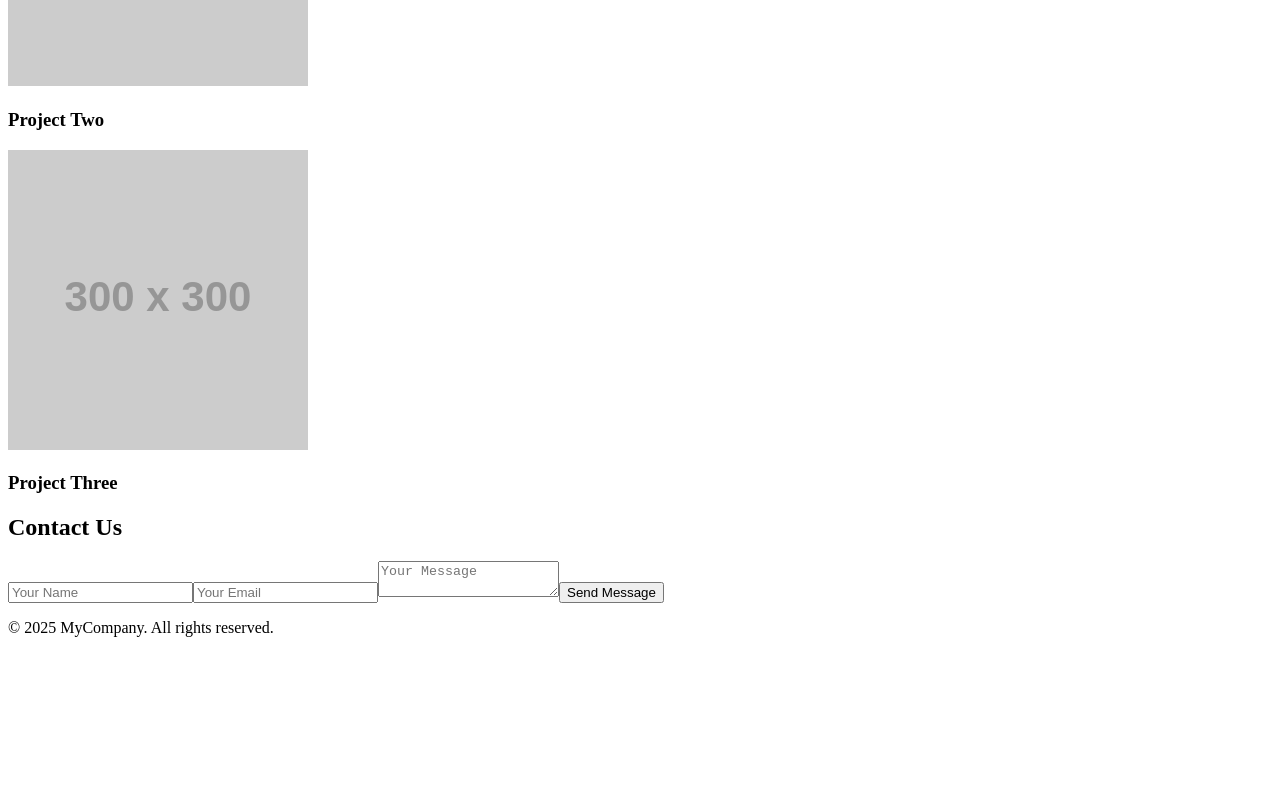
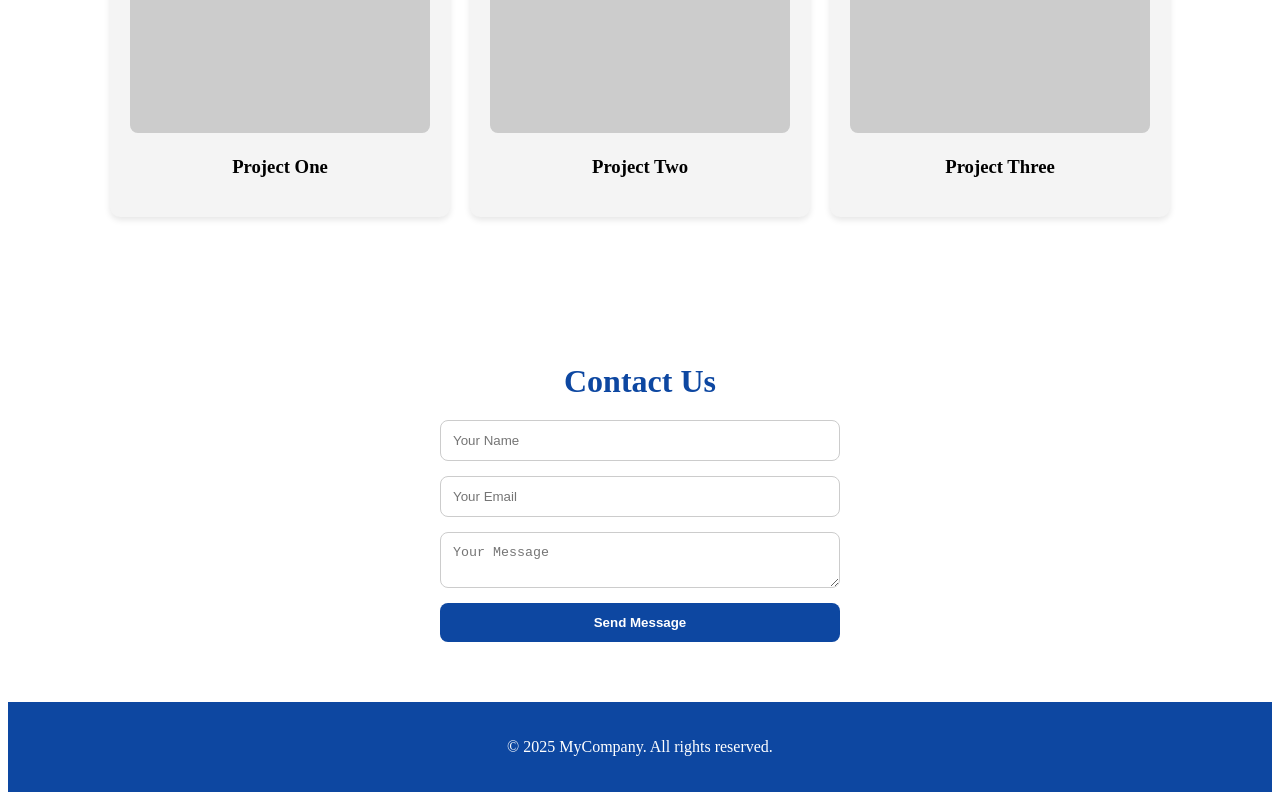
Before and after one commit to SERVANAHQOrg/Servana-portfolio, a React (Vite) app in the folder servana-portfolio/: page / in a window 1280 px wide. Shown: the part 1236-2036 px from the top of the page. Before the commit the page ends 1889 px from the top, so only its background shows below. Built offline with nearby package versions, Linux system fonts and the light colour scheme.

Commit message:
Style all sections

```diff
--- a/servana-portfolio/src/styles/Sections.css
+++ b/servana-portfolio/src/styles/Sections.css
@@ -0,0 +1,76 @@
+.section {
+    padding: 60px 20px;
+    text-align: center;
+}
+
+.section h2 {
+    font-size: 2rem;
+    margin-bottom: 20px;
+    color: #0d47a1;
+}
+
+.section p {
+    max-width: 700px;
+    margin: 0 auto 30px;
+    font-size: 1.1rem;
+    line-height: 1.6;
+    color: #333;
+}
+
+.cards {
+    display: flex;
+    flex-wrap: wrap;
+    justify-content: center;
+    gap: 20px;
+}
+
+.card {
+    background: #f4f4f4;
+    padding: 20px;
+    border-radius: 10px;
+    flex: 1 1 280px;
+    max-width: 300px;
+    text-align: center;
+    box-shadow: 0px 3px 6px rgba(0, 0, 0, 0.1);
+}
+
+.card img {
+    max-width: 100%;
+    border-radius: 8px;
+}
+
+.contact-form {
+    display: flex;
+    flex-direction: column;
+    max-width: 400px;
+    margin: auto;
+    gap: 15px;
+}
+
+.contact-form input,
+.contact-form textarea {
+    padding: 12px;
+    border: 1px solid #ccc;
+    border-radius: 8px;
+}
+
+.contact-form button {
+    padding: 12px;
+    background: #0d47a1;
+    color: white;
+    border: none;
+    border-radius: 8px;
+    font-weight: bold;
+    cursor: pointer;
+}
+
+.contact-form button:hover {
+    background: #1565c0;
+}
+
+.footer {
+    background: #0d47a1;
+    color: white;
+    padding: 20px;
+    text-align: center;
+}
```
